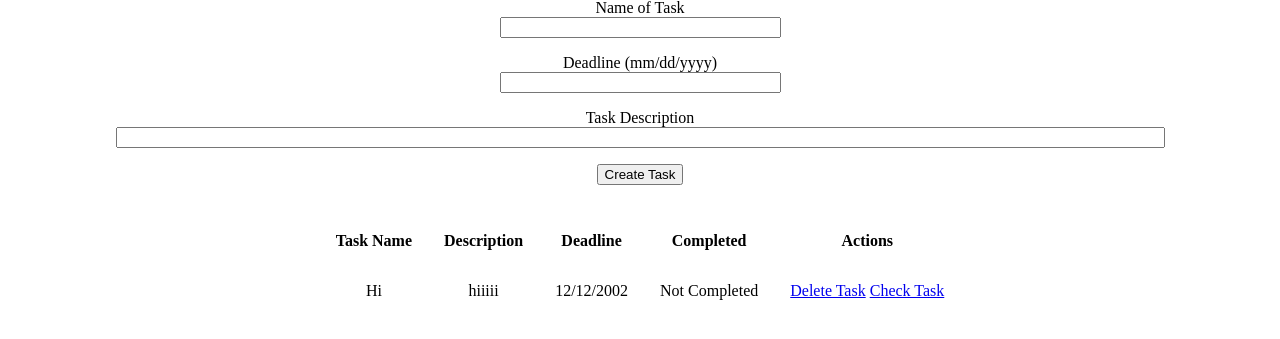
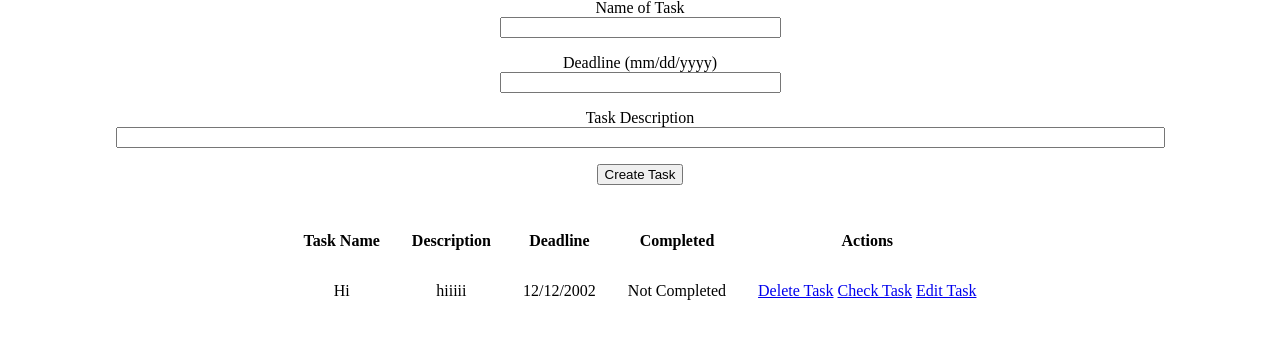
Before and after one commit to Phuoc-L/Team_2, a Flask app: page /taskmenu in a window 1280 px wide. Shown: the part 115-454 px from the top of the page. Run offline with Flask 2, Linux system fonts and the light colour scheme; data comes from the database, SQL or seed files in the repository; both versions use the stored data as it was after the commit.

Commit message:
implemented the taskname change and edit page

```diff
--- a/app/forms.py
+++ b/app/forms.py
@@ -20,3 +20,7 @@ class TaskForm(FlaskForm):
 	#group =
 	#team =
     submit = SubmitField('Create Task')
+
+class EditForm(FlaskForm):
+	task_name = StringField('Name of Task', validators = [DataRequired()])
+	submit = SubmitField('Submit Changes')
--- a/app/routes.py
+++ b/app/routes.py
@@ -3,11 +3,12 @@ from flask_login import current_user, login_user
 from flask_login import logout_user
 from flask_login import login_required
 
+
 from datetime import datetime
 
 from app import db
 from app import myapp
-from app.forms import LoginForm, TaskForm, SignUpForm
+from app.forms import LoginForm, TaskForm, SignUpForm, EditForm
 
 from app.models import User, Task
 
@@ -122,3 +123,19 @@ def checktask(id):
     db.session.add(task_to_check)
     db.session.commit()
     return redirect('/taskmenu')
+
+@myapp.route("/edit/<int:id>", methods = ["GET","POST"])
+def editTask(id):
+    form = EditForm()
+    if form.validate_on_submit():
+        task = Task.query.get_or_404(id)
+        task.task_name = form.task_name.data
+        db.session.add(task)
+        db.session.commit()
+        flash("Task Been Edited")
+        return redirect("/taskmenu")
+
+    posts = []
+    posts = posts + [{}]
+
+    return render_template('editForm.html', title='Edit Task', form=form, posts=posts)
--- a/app/templates/taskmenu.html
+++ b/app/templates/taskmenu.html
@@ -63,6 +63,7 @@
                 <td>
                     <a href="/deletetask/{{ post.id }}">Delete Task</a>
                     <a href="/checktask/{{ post.id }}">Check Task</a>
+                    <a href="/edit/{{ post.id }}">Edit Task</a>
                 </td>
             </tr>
             {% endfor %}
```
Also changed, not shown: app/templates/editForm.html (added, +18 -0 lines), app/app.db, app/models.py (line endings or trailing spaces), 1 other file.
